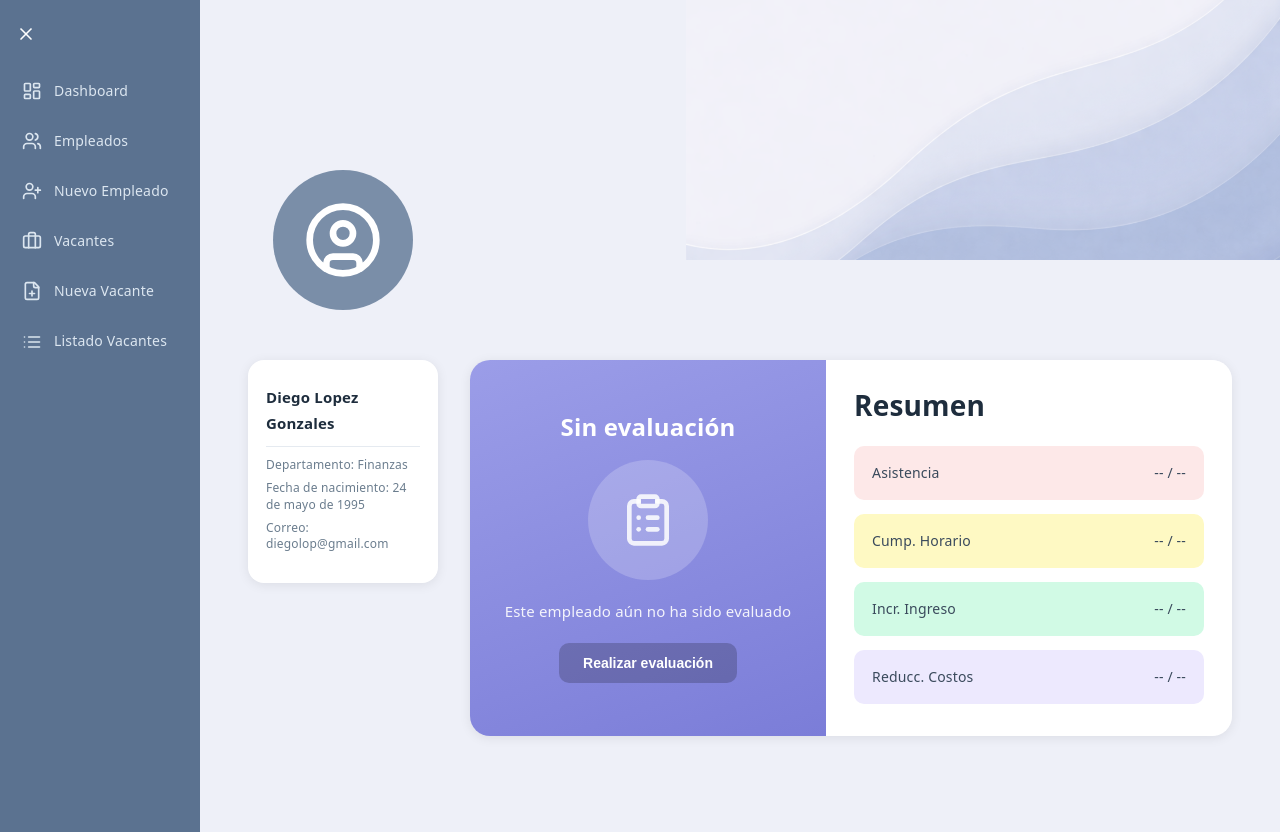
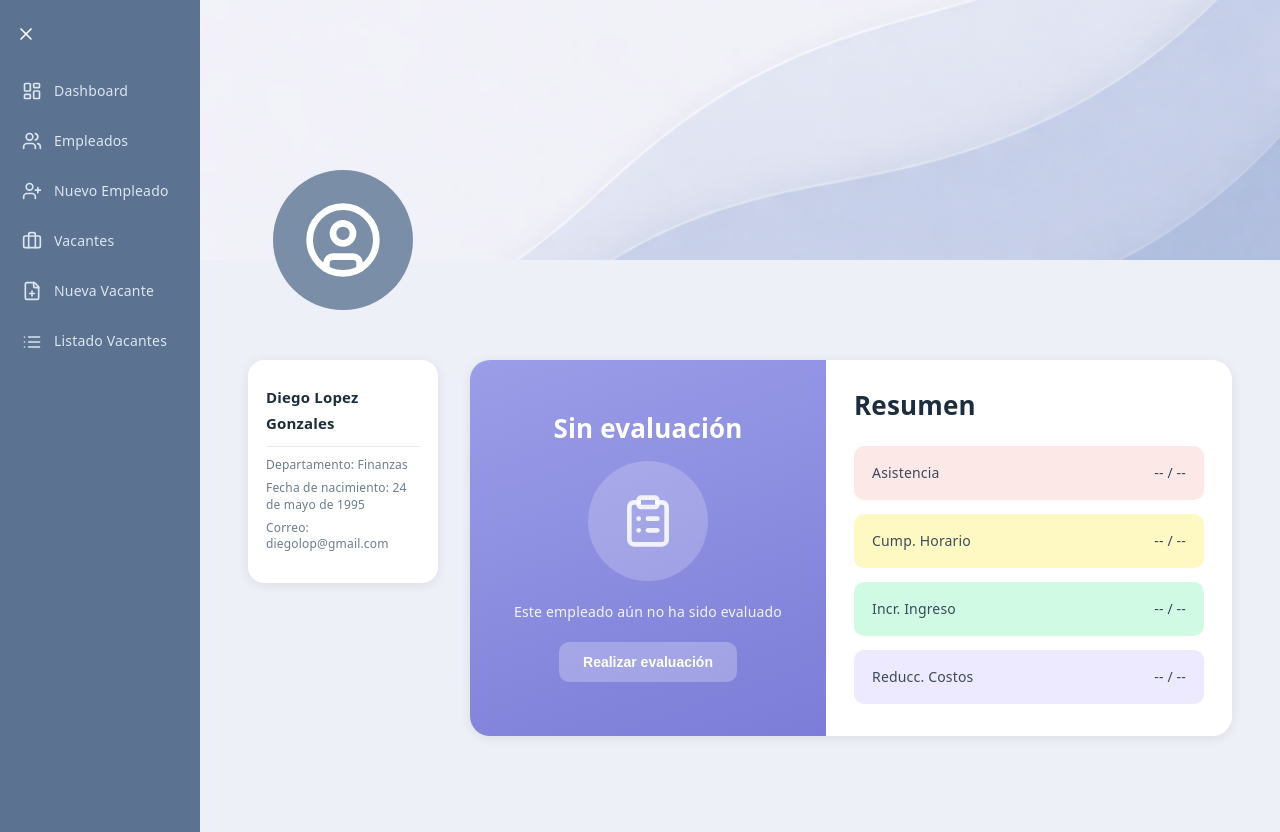
Before and after one commit to gerardoChacon/app-seleccion-altosMandos, a React app in the folder frontend/: page /perfil-sin-evaluacion in a window 1280 px wide. Built offline with nearby package versions, Linux system fonts and the light colour scheme; the HTML template or start-up script is replaced by a standard one.

Commit message:
featured: frontend/unvaluatedprofile

```diff
--- a/frontend/src/pages/PerfilSinEvaluacionPage.jsx
+++ b/frontend/src/pages/PerfilSinEvaluacionPage.jsx
@@ -19,6 +19,7 @@ const metricas = [
 
 export default function PerfilSinEvaluacionPage() {
   const navigate = useNavigate();
+
   return (
     <div className={styles.layout}>
       <Sidebar />
@@ -41,13 +42,15 @@ export default function PerfilSinEvaluacionPage() {
           </div>
 
           <div className={styles.rightCard}>
-            <div className={styles.resultSection}>
+            <div className={styles.sinEvalSection}>
               <p className={styles.sinEvalTitle}>Sin evaluación</p>
               <div className={styles.iconCircle}>
                 <ClipboardList size={56} color="rgba(255,255,255,0.85)" />
               </div>
               <p className={styles.sinEvalDesc}>Este empleado aún no ha sido evaluado</p>
-              <button className={styles.evalBtn} onClick={() => navigate("/evaluacion/nueva")}>Realizar evaluación</button>
+              <button className={styles.evalBtn} onClick={() => navigate("/evaluacion/nueva")}>
+                Realizar evaluación
+              </button>
             </div>
 
             <div className={styles.summarySection}>
--- a/frontend/src/pages/PerfilSinEvaluacionPage.module.css
+++ b/frontend/src/pages/PerfilSinEvaluacionPage.module.css
@@ -13,8 +13,8 @@
 .bgWaves {
   position: absolute;
   top: 0;
-  right: 0;
-  width: 55%;
+  left: 0;
+  width: 100%;
   height: 260px;
   object-fit: cover;
   z-index: 0;
@@ -29,6 +29,7 @@
   align-items: flex-start;
 }
 
+/* ---- columna izquierda ---- */
 .left {
   display: flex;
   flex-direction: column;
@@ -78,6 +79,7 @@
   line-height: 1.4;
 }
 
+/* ---- card derecha ---- */
 .rightCard {
   flex: 1;
   display: flex;
@@ -88,7 +90,7 @@
 }
 
 /* card morada */
-.resultSection {
+.sinEvalSection {
   background: linear-gradient(160deg, #9b9de8 0%, #7b7dd8 100%);
   padding: 32px 28px;
   width: 300px;
@@ -102,7 +104,7 @@
 }
 
 .sinEvalTitle {
-  font-size: 24px;
+  font-size: 26px;
   font-weight: 700;
   margin: 0;
   text-align: center;
@@ -119,7 +121,7 @@
 }
 
 .sinEvalDesc {
-  font-size: 15px;
+  font-size: 14px;
   text-align: center;
   opacity: 0.9;
   margin: 0;
@@ -127,7 +129,7 @@
 }
 
 .evalBtn {
-  background-color: rgba(0,0,0,0.2);
+  background-color: rgba(255,255,255,0.25);
   color: #ffffff;
   border: none;
   border-radius: 10px;
@@ -139,7 +141,7 @@
 }
 
 .evalBtn:hover {
-  background-color: rgba(0,0,0,0.3);
+  background-color: rgba(255,255,255,0.4);
 }
 
 /* card blanca resumen */
@@ -150,7 +152,7 @@
 }
 
 .summaryTitle {
-  font-size: 28px;
+  font-size: 26px;
   font-weight: 700;
   color: #1e2d3d;
   margin: 0 0 28px;
```
